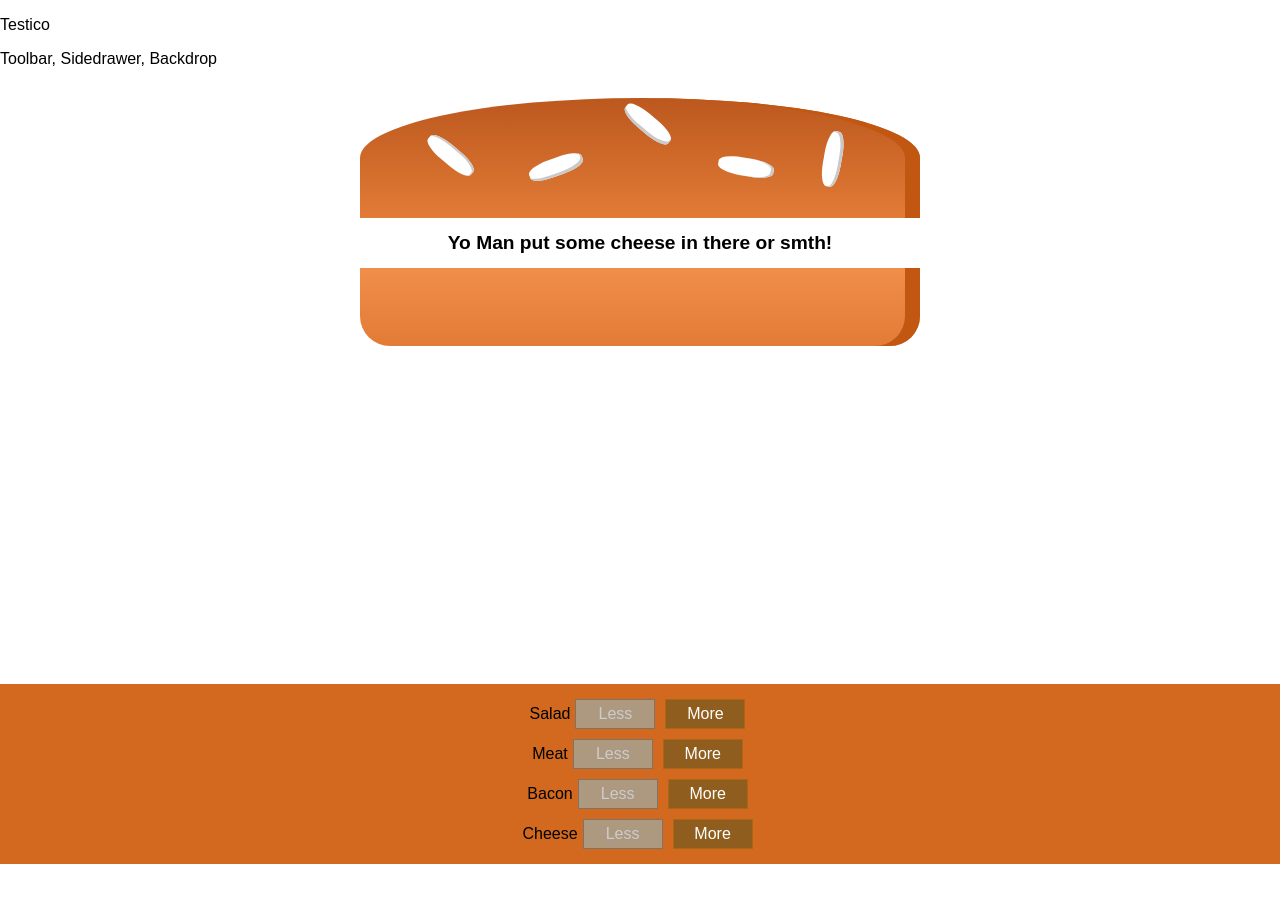
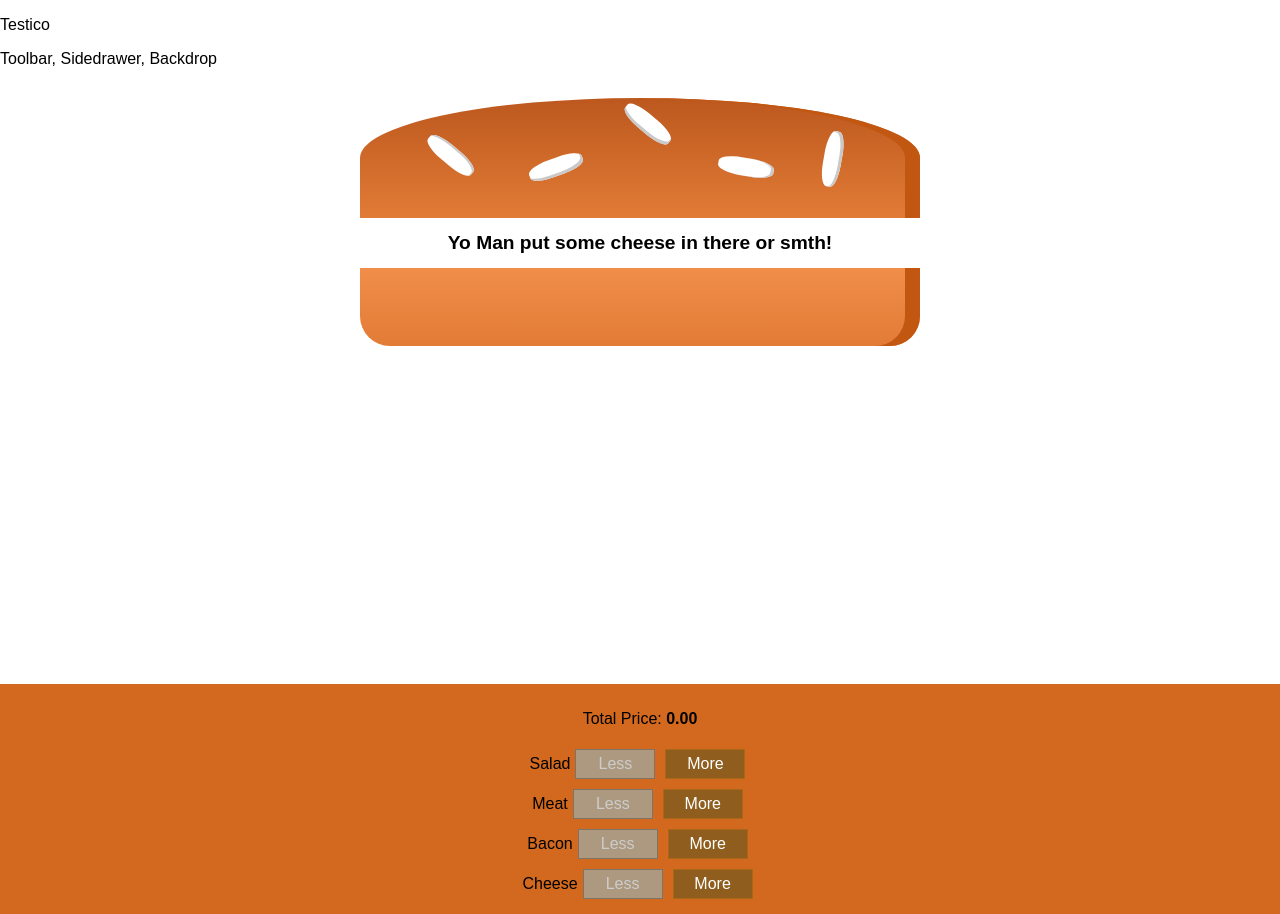
Before and after one commit to servustempore/learning-react, a React app in the folder burger-builder/: page / in a window 1280 px wide. Before the commit the page ends 864 px from the top, so only its background shows below. Built offline with nearby package versions, Linux system fonts and the light colour scheme.

Commit message:
display total price

```diff
--- a/burger-builder/src/components/Burger/BuildControls/BuildControls.js
+++ b/burger-builder/src/components/Burger/BuildControls/BuildControls.js
@@ -11,6 +11,7 @@
 
 const buildControls = (props) => (
     <div className={classes.BuildControls}>
+        <p>Total Price: <strong>{props.price.toFixed(2)}</strong></p>
         {controls.map(ctrl =>
             <BuildControl
                 key={ctrl.label}
--- a/burger-builder/src/containers/BurgerBuilder/BurgerBuilder.js
+++ b/burger-builder/src/containers/BurgerBuilder/BurgerBuilder.js
@@ -74,6 +74,7 @@
                     addIngredient={this.addIngredientHandler}
                     removeIngredient={this.removeIngredientHandler}
                     disableRemoveButton={disableRemoving}
+                    price={this.state.totalPrice}
                 />
             </Aux>
         );
```
